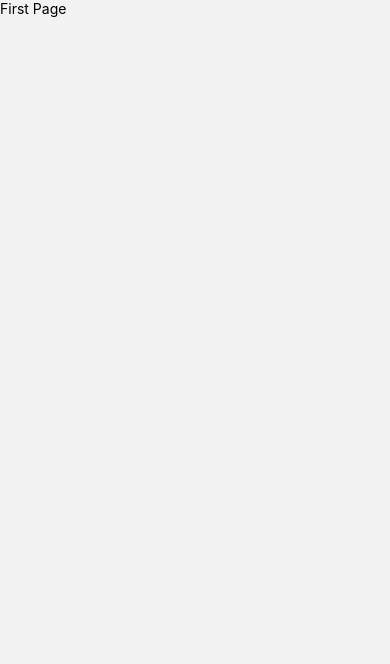
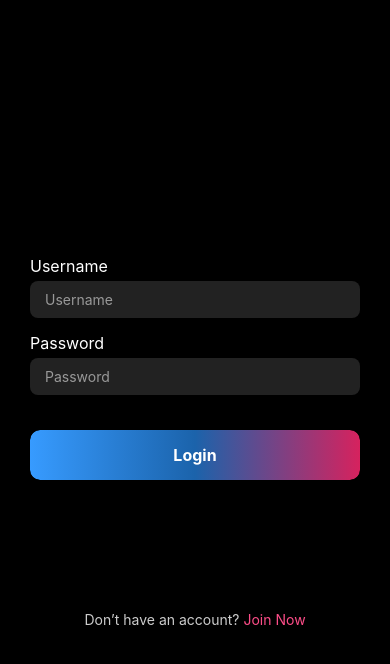
Before and after one commit to Giorgi-Otarashvili/NeatVibe, a React Native app: screen /FirstPage in a window 390 px wide. Shown: the top 664 px of the page. Built offline with nearby package versions, Linux system fonts and the light colour scheme.

Commit message:
add firstpage

```diff
--- a/app.json
+++ b/app.json
@@ -5,8 +5,9 @@
     "version": "1.0.0",
     "orientation": "portrait",
     "icon": "./assets/icon.png",
+    "jsEngine": "jsc",
     "userInterfaceStyle": "light",
-    "newArchEnabled": true,
+    "newArchEnabled": false,
     "splash": {
       "image": "./assets/splash-icon.png",
       "resizeMode": "contain",
--- /dev/null
+++ b/components/AuthInput.js
@@ -0,0 +1,37 @@
+import { View, Text, TextInput, StyleSheet } from 'react-native';
+
+const AuthInput = ({ label, value, onChangeText, secureTextEntry = false }) => {
+  return (
+    <View style={styles.container}>
+      <Text style={styles.label}>{label}</Text>
+      <TextInput
+        style={styles.input}
+        value={value}
+        onChangeText={onChangeText}
+        secureTextEntry={secureTextEntry}
+        placeholder={label}
+        placeholderTextColor="#999"
+      />
+    </View>
+  );
+};
+
+const styles = StyleSheet.create({
+  container: {
+    marginBottom: 15,
+  },
+  label: {
+    color: 'white',
+    marginBottom: 5,
+    fontSize: 16,
+  },
+  input: {
+    backgroundColor: '#222',
+    paddingHorizontal: 15,
+    paddingVertical: 10,
+    borderRadius: 8,
+    color: 'white',
+  },
+});
+
+export default AuthInput;
--- /dev/null
+++ b/components/CustomButton.js
@@ -0,0 +1,38 @@
+import { Text, TouchableOpacity, StyleSheet } from 'react-native';
+import { LinearGradient } from 'expo-linear-gradient';
+
+const CustomButton = ({ title, onPress }) => {
+  return (
+    <TouchableOpacity onPress={onPress} style={styles.buttonWrapper}>
+      <LinearGradient
+        colors={['#379BFF', '#1B63AB', '#D6225E']}
+        start={{ x: 0, y: 0 }}
+        end={{ x: 1, y: 0 }}
+        style={styles.button}
+      >
+        <Text style={styles.text}>{title}</Text>
+      </LinearGradient>
+    </TouchableOpacity>
+  );
+};
+
+export default CustomButton;
+
+const styles = StyleSheet.create({
+  buttonWrapper: {
+    borderRadius: 10,
+    overflow: 'hidden',
+    marginTop: 20,
+  },
+  button: {
+    padding: 15,
+    borderRadius: 10,
+    justifyContent: 'center',
+  },
+  text: {
+    color: '#fff',
+    textAlign: 'center',
+    fontSize: 16,
+    fontWeight: 'bold',
+  },
+});
--- a/package.json
+++ b/package.json
@@ -19,7 +19,8 @@
     "react-native": "0.79.3",
     "react-native-safe-area-context": "5.4.0",
     "react-native-screens": "~4.11.1",
-    "react-native-web": "^0.20.0"
+    "react-native-web": "^0.20.0",
+    "expo-linear-gradient": "~14.1.5"
   },
   "devDependencies": {
     "@babel/core": "^7.20.0"
--- a/screens/FirstPage.js
+++ b/screens/FirstPage.js
@@ -1,9 +1,73 @@
-import { View, Text } from "react-native";
+import { View, Text, TouchableOpacity, StyleSheet, Image } from "react-native";
+import AuthInput from "../components/AuthInput";
+import { useNavigation } from "@react-navigation/native";
+import CustomButton from "../components/CustomButton";
+import { useState } from "react";
 
-export default function FirstPage() {
+const FirstPage = () => {
+  const [username, setUsername] = useState("");
+  const [password, setPassword] = useState("");
+
+  const navigation = useNavigation();
+
+  const handleLogin = () => {
+    //droebit iyosese
+    navigation.navigate("HomePage", { username });
+  };
+
   return (
-    <View>
-      <Text>First Page</Text>
+    <View style={styles.container}>
+      <Image source={require("../assets/Vector.svg")} style={styles.logo} />
+
+      <AuthInput label="Username" value={username} onChangeText={setUsername} />
+
+      <AuthInput
+        label="Password"
+        value={password}
+        onChangeText={setPassword}
+        secureTextEntry
+      />
+
+      <CustomButton title="Login" onPress={handleLogin} />
+
+      <Text style = {styles.forgetPass}>Forget Password</Text>
+
+      <TouchableOpacity onPress={() => navigation.navigate("RegisterStep1")}>
+        <Text style={styles.joinNow}>
+          Don’t have an account?{" "}
+          <Text style={{ color: "#FD4D88" }}>Join Now</Text>
+        </Text>
+      </TouchableOpacity>
     </View>
   );
-}
+};
+
+export default FirstPage;
+
+const styles = StyleSheet.create({
+  container: {
+    flex: 1,
+    backgroundColor: "#000",
+    paddingHorizontal: 30,
+    justifyContent: "center",
+  },
+  logo: {
+    fontSize: 40,
+    alignSelf: "center",
+    marginBottom: 40,
+    color:'green',
+    // backgroundColor:'blue'
+  },
+  forgetPass: {
+    // backgroundColor:"blue",
+    textAlign:"center",
+    fontSize: 13,
+    marginTop:25,
+    marginBottom:70
+  },
+  joinNow: {
+    color: "#ccc",
+    textAlign: "center",
+    marginTop: 20,
+  },
+});
```
Also changed, not shown: assets/Vector.svg (added), 1 other file (tests, documents, lock files or other folders).
